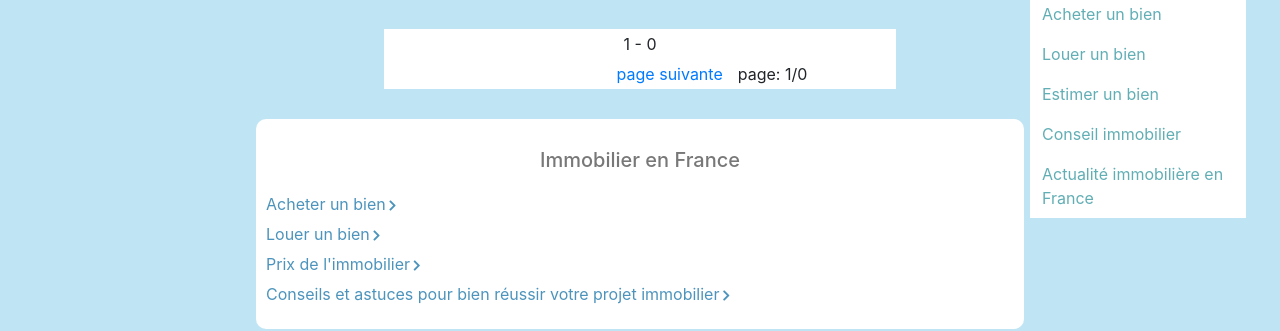
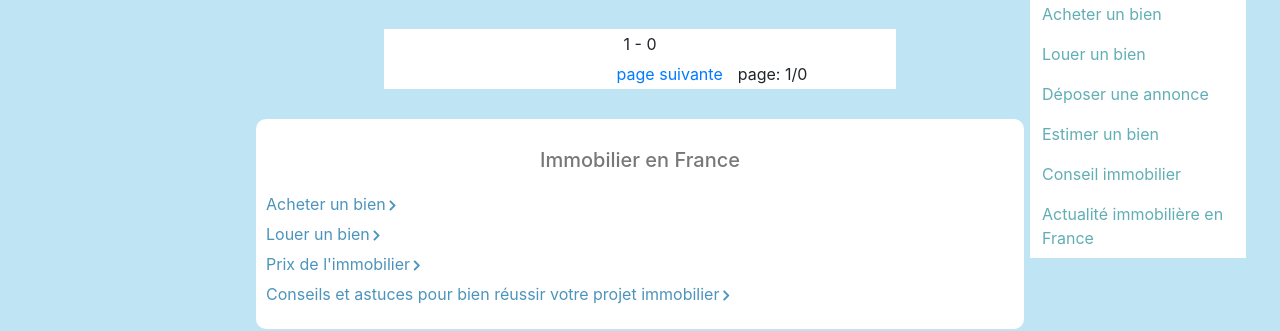
Before and after one commit to bonpiedlaroute/surfyng, a website: page web/actualite-immo.html in a window 1280 px wide. Both pictures are taken after a click on the link 1227 px from the left and 21 px from the top of the page. Shown: the part 91-422 px from the top of the page. Drawn offline with nearby package versions, Linux system fonts and the light colour scheme; no server answers.

Commit message:
add internal links to deposer-une-annonce.html

```diff
--- a/web/actualite-immo.html
+++ b/web/actualite-immo.html
@@ -58,6 +58,7 @@
                     <a href="/" > Accueil </a>
                     <a href="/recherche/achat/immobilier?search_type=1" > Acheter un bien </a>
                     <a href="/recherche/location/immobilier?search_type=2" > Louer un bien </a>
+                    <a href="deposer-une-annonce.html" > Déposer une annonce </a>
                     <a href="estimation-immobiliere-en-ligne.html" > Estimer un bien </a>
                     <a href="conseil-immobilier.html" > Conseil immobilier </a>
                     <a href="actualite-immobilier.html" > Actualité immobilière en France </a>
```
Also changed, not shown: web/achat-immobilier.html (+1 -0 lines), web/agence-immobiliere-boulogne-billancourt-92100.html (+1 -0 lines), web/agence-immobiliere-colombes-92700.html (+1 -0 lines), web/agence-immobiliere-houilles-78800.html (+1 -0 lines), web/agence-immobiliere-nanterre-92000.html (+1 -0 lines), web/agence-immobiliere-puteaux-92800.html (+1 -0 lines), web/annonce_detaille.html (+1 -0 lines), web/estimation-immobiliere-en-ligne.html (+1 -0 lines), web/liste_annonces.html (+1 -0 lines), web/location-immobilier.html (+1 -0 lines).
